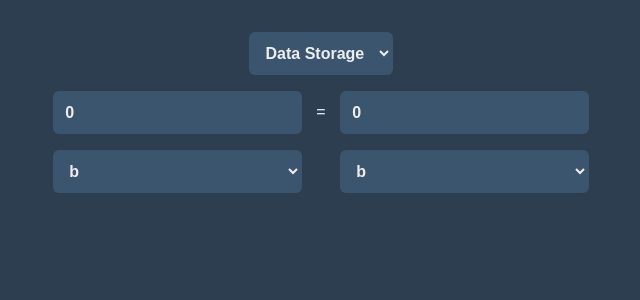
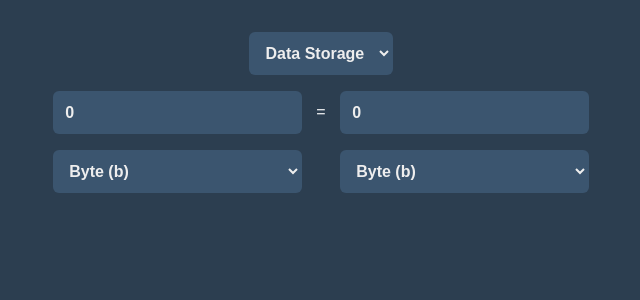
Before and after one commit to bramaudi/converto, a Vue app: page / in a window 1280 px wide. Shown: the top 300 px of the page, without its empty margins (319-959 px from the left). Built offline with nearby package versions, Linux system fonts and the light colour scheme.

Commit message:
chore: update core function

```diff
--- a/src/App.vue
+++ b/src/App.vue
@@ -56,10 +56,13 @@ const handleChange = (e: Event, prop: string) => {
   const {value} = (<HTMLInputElement>e.currentTarget)
   state[prop] = parseInt(value)
 
-  if (prop === 'valueB') {
+  if (prop === 'valueA' || prop === 'unitB') {
+    state.valueB = convert(state.valueA, [state.unitA, state.unitB])
+    return
+  }
+  if (prop === 'valueB' || prop === 'unitA') {
     state.valueA = convert(state.valueB, [state.unitB, state.unitA])
-  } else {
-    state.valueB = convert(state.valueA, [state.unitA, state.unitB])
+    return
   }
 }
 </script>
--- a/src/unit.ts
+++ b/src/unit.ts
@@ -4,17 +4,110 @@ const unit = (i: number) => Object.keys(factor[0])[i]
 
 property[0] = 'Data Storage'
 factor[0] = {
-	b: 1,
-	kb: 0.0009765625,
-	mb: 9.5367431640625e-7
+	'Byte (b)': 1,
+	'Kilobyte (kB)': Math.pow(1024, 1),
+	'Megabyte (MB)': Math.pow(1024, 2),
+	'Gigabyte (GB)': Math.pow(1024, 3),
+	'Terabyte (TB)': Math.pow(1024, 4),
+	'Petabyte (PB)': Math.pow(1024, 5),
 }
+
+// property[0] = "Acceleration";
+// factor[0] = {
+// 	"Meter/sq.sec (m/sec^2)": 1,
+// 	"Foot/sq.sec (ft/sec^2)": .3048,
+// 	"G (g)": 9.806650,
+// 	"Galileo (gal)": .01,
+// 	"Inch/sq.sec (in/sec^2)": 2.54E-02,
+// }
+
+// property[1] = "Area";
+// unit[1] = new Array("Square meter (m^2)", "Acre (acre)", "Are", "Barn (barn)", "Hectare", "Rood", "Square centimeter", "Square kilometer", "Circular mil", "Square foot (ft^2)", "Square inch (in^2)", "Square mile (mi^2)", "Square yard (yd^2)");
+// factor[1] = new Array(1, 4046.856, 100, 1E-28, 10000, 1011.71413184285, .0001, 1000000, 5.067075E-10, 9.290304E-02, 6.4516E-04, 2589988, .8361274);
+
+// property[2] = "Torque";
+// unit[2] = new Array("Newton-meter (N m)", "Dyne-centimeter(dy cm)", "Kgrf-meter (kgf m)", "lbf-inch (lbf in)", "lbf-foot (lbf ft)");
+// factor[2] = new Array(1, .0000001, 9.806650, .1129848, 1.355818);
+
+// property[3] = "Electricity";
+// unit[3] = new Array("Coulomb (Cb)", "Abcoulomb", "Ampere hour (A hr)", "Faraday (F)", "Statcoulomb", "Millifaraday (mF)", "Microfaraday (mu-F)", "Picofaraday (pF)");
+// factor[3] = new Array(1, 10, 3600, 96521.8999999997, .000000000333564, 96.5219, 9.65219E-02, 9.65219E-05);
+
+// property[4] = "Energy";
+// unit[4] = new Array("Joule (J)", "BTU (mean)", "BTU (thermochemical)", "Calorie (SI) (cal)", "Calorie (mean)(cal)", "Calorie (thermo)", "Electron volt (eV)", "Erg (erg)", "Foot-pound force", "Foot-poundal", "Horsepower-hour", "Kilocalorie (SI)(kcal)", "Kilocalorie (mean)(kcal)", "Kilowatt-hour (kW hr)", "Ton of TNT", "Volt-coulomb (V Cb)", "Watt-hour (W hr)", "Watt-second (W sec)");
+// factor[4] = new Array(1, 1055.87, 1054.35, 4.1868, 4.19002, 4.184, 1.6021E-19, .0000001, 1.355818, 4.214011E-02, 2684077.3, 4186.8, 4190.02, 3600000, 4.2E9, 1, 3600, 1);
+
+// property[5] = "Force";
+// unit[5] = new Array("Newton (N)", "Dyne (dy)", "Kilogram force (kgf)", "Kilopond force (kpf)", "Kip (k)", "Ounce force (ozf)", "Pound force (lbf)", "Poundal");
+// factor[5] = new Array(1, .00001, 9.806650, 9.806650, 4448.222, .2780139, .4535924, .138255);
+
+// property[6] = "Force / Length";
+// unit[6] = new Array("Newton/meter (N/m)", "Pound force/inch (lbf/in)", "Pound force/foot (lbf/ft)");
+// factor[6] = new Array(1, 175.1268, 14.5939);
+
+// property[7] = "Length";
+// unit[7] = new Array("Meter (m)", "Angstrom (A')", "Astronomical unit (AU)", "Caliber (cal)", "Centimeter (cm)", "Kilometer (km)", "Ell", "Em", "Fathom", "Furlong", "Fermi (fm)", "Foot (ft)", "Inch (in)", "League (int'l)", "League (UK)", "Light year (LY)", "Micrometer (mu-m)", "Mil", "Millimeter (mm)", "Nanometer (nm)", "Mile (int'l nautical)", "Mile (UK nautical)", "Mile (US nautical)", "Mile (US statute)", "Parsec", "Pica (printer)", "Picometer (pm)", "Point (pt)", "Rod", "Yard (yd)");
+// factor[7] = new Array(1, 1E-10, 1.49598E11, .000254, .01, 1000, 1.143, 4.2323E-03, 1.8288, 201.168, 1E-15, .3048, .0254, 5556, 5556, 9.46055E+15, .000001, .0000254, .001, 1E-9, 1852, 1853.184, 1852, 1609.344, 3.08374E+16, 4.217518E-03, 1E-12, .0003514598, 5.0292, .9144);
+
+// property[8] = "Light";
+// unit[8] = new Array("Lumen/sq.meter (Lu/m^2)", "Lumen/sq.centimeter", "Lumen/sq.foot", "Foot-candle (ft-cdl)", "Foot-lambert", "Candela/sq.meter", "Candela/sq.centimeter", "Lux (lux)", "Phot");
+// factor[8] = new Array(1, 10000, 10.76391, 10.76391, 10.76391, 3.14159250538575, 31415.9250538576, 1, 10000);
+
+// property[9] = "Mass";
+// unit[9] = new Array("Kilogram (kgr)", "Gram (gr)", "Milligram (mgr)", "Microgram (mu-gr)", "Carat (metric)(ct)", "Hundredweight (long)", "Hundredweight (short)", "Pound mass (lbm)", "Pound mass (troy)", "Ounce mass (ozm)", "Ounce mass (troy)", "Slug", "Ton (assay)", "Ton (long)", "Ton (short)", "Ton (metric)", "Tonne");
+// factor[9] = new Array(1, .001, 1e-6, .000000001, .0002, 50.80235, 45.35924, .4535924, .3732417, .02834952, .03110348, 14.5939, .02916667, 1016.047, 907.1847, 1000, 1000);
+
+// property[10] = "Mass Flow";
+// unit[10] = new Array("Kilogram/second (kgr/sec)", "Pound mass/sec (lbm/sec)", "Pound mass/min (lbm/min)");
+// factor[10] = new Array(1, .4535924, .007559873);
+
+// property[11] = "Density & Mass capacity";
+// unit[11] = new Array("Kilogram/cub.meter", "Grain/galon", "Grams/cm^3 (gr/cc)", "Pound mass/cubic foot", "Pound mass/cubic-inch", "Ounces/gallon (UK,liq)", "Ounces/gallon (US,liq)", "Ounces (mass)/inch", "Pound mass/gal (UK,liq)", "Pound mass/gal (US,liq)", "Slug/cubic foot", "Tons (long,mass)/cub.yard");
+// factor[11] = new Array(1, .01711806, 1000, 16.01846, 27679.91, 6.236027, 7.489152, 1729.994, 99.77644, 119.8264, 515.379, 1328.939);
+
+// property[12] = "Power";
+// unit[12] = new Array("Watt (W)", "Kilowatt (kW)", "Megawatt (MW)", "Milliwatt (mW)", "BTU (SI)/hour", "BTU (thermo)/second", "BTU (thermo)/minute", "BTU (thermo)/hour", "Calorie (thermo)/second", "Calorie (thermo)/minute", "Erg/second", "Foot-pound force/hour", "Foot-pound force/minute", "Foot-pound force/second", "Horsepower(550 ft lbf/s)", "Horsepower (electric)", "Horsepower (boiler)", "Horsepower (metric)", "Horsepower (UK)", "Kilocalorie (thermo)/min", "Kilocalorie (thermo)/sec");
+// factor[12] = new Array(1, 1000, 1000000, .001, .2930667, 1054.35, 17.5725, .2928751, 4.184, 6.973333E-02, .0000001, .0003766161, .02259697, 1.355818, 745.7, 746, 9809.5, 735.499, 745.7, 69.7333, 4184);
+
+// property[13] = "Pressure & Stress";
+// unit[13] = new Array("Newton/sq.meter", "Atmosphere (normal)", "Atmosphere (techinical)", "Bar", "Centimeter mercury(cmHg)", "Centimeter water (4'C)", "Decibar", "Kgr force/sq.centimeter", "Kgr force/sq.meter", "Kip/square inch", "Millibar", "Millimeter mercury(mmHg)", "Pascal (Pa)", "Kilopascal (kPa)", "Megapascal (Mpa)", "Poundal/sq.foot", "Pound-force/sq.foot", "Pound-force/sq.inch (psi)", "Torr (mmHg,0'C)");
+// factor[13] = new Array(1, 101325, 98066.5, 100000, 1333.22, 98.0638, 10000, 98066.5, 9.80665, 6894757, 100, 133.3224, 1, 1000, 1000000, 47.88026, 47.88026, 6894.757, 133.322);
+
+// // !!! Caution: Temperature requires an increment as well as a multiplying factor
+// // !!! and that's why it's handled differently
+// // !!! Be VERY careful in how you change this behavior
+// property[14] = "Temperature";
+// unit[14] = new Array("Degrees Celsius ('C)", "Degrees Fahrenheit ('F)", "Degrees Kelvin ('K)", "Degrees Rankine ('R)");
+// factor[14] = new Array(1, 0.555555555555, 1, 0.555555555555);
+// tempIncrement = new Array(0, -32, -273.15, -491.67);
+
+// property[15] = "Time";
+// unit[15] = new Array("Second (sec)", "Day (mean solar)", "Day (sidereal)", "Hour (mean solar)", "Hour (sidereal)", "Minute (mean solar)", "Minute (sidereal)", "Month (mean calendar)", "Second (sidereal)", "Year (calendar)", "Year (tropical)", "Year (sidereal)");
+// factor[15] = new Array(1, 8.640E4, 86164.09, 3600, 3590.17, 60, 60, 2628000, .9972696, 31536000, 31556930, 31558150);
+
+// property[16] = "Velocity & Speed";
+// unit[16] = new Array("Meter/second (m/sec)", "Foot/minute (ft/min)", "Foot/second (ft/sec)", "Kilometer/hour (kph)", "Knot (int'l)", "Mile (US)/hour (mph)", "Mile (nautical)/hour", "Mile (US)/minute", "Mile (US)/second", "Speed of light (c)", "Mach (STP)(a)");
+// factor[16] = new Array(1, 5.08E-03, .3048, .2777778, .5144444, .44707, .514444, 26.8224, 1609.344, 299792458, 340.0068750);
+
+// property[17] = "Viscosity";
+// unit[17] = new Array("Newton-second/meter", "Centipoise", "Centistoke", "Sq.foot/second", "Poise", "Poundal-second/sq.foot", "Pound mass/foot-second", "Pound force-second/sq.foot", "Rhe", "Slug/foot-second", "Stoke");
+// factor[17] = new Array(1, .001, .000001, 9.290304E-02, .1, 1.488164, 1.488164, 47.88026, 10, 47.88026, .0001);
+
+// property[18] = "Volume & Capacity";
+// unit[18] = new Array("Cubic Meter (m^3)", "Cubic centimeter", "Cubic millimeter", "Acre-foot", "Barrel (oil)", "Board foot", "Bushel (US)", "Cup", "Fluid ounce (US)", "Cubic foot", "Gallon (UK)", "Gallon (US,dry)", "Gallon (US,liq)", "Gill (UK)", "Gill (US)", "Cubic inch (in^3)", "Liter (new)", "Liter (old)", "Ounce (UK,fluid)", "Ounce (US,fluid)", "Peck (US)", "Pint (US,dry)", "Pint (US,liq)", "Quart (US,dry)", "Quart (US,liq)", "Stere", "Tablespoon", "Teaspoon", "Ton (register)", "Cubic yard");
+// factor[18] = new Array(1, .000001, .000000001, 1233.482, .1589873, .002359737, .03523907, .0002365882, .00002957353, .02831685, .004546087, .004404884, .003785412, .0001420652, .0001182941, .00001638706, .001, .001000028, .00002841305, .00002957353, 8.8097680E-03, .0005506105, 4.7317650E-04, .001101221, 9.46353E-04, 1, .00001478676, .000004928922, 2.831685, .7645549);
+
+// property[19] = "Volume Flow";
+// unit[19] = new Array("Cubic meter/second", "Cubic foot/second", "Cubic foot/minute", "Cubic inches/minute", "Gallons (US,liq)/minute)");
+// factor[19] = new Array(1, .02831685, .0004719474, 2.731177E-7, 6.309020E-05);
+
 
 const convert = (value: number, units: [number, number]) => {
 	const [unitA, unitB] = units
 	if (unitA == unitB) return value
 	return (unitA < unitB)
-		? value * factor[0][unit(unitA > 0 ? unitA : unitB)]
-		: value / factor[0][unit(unitB > 0 ? unitB : unitA)]
+		? (value * factor[0][unit(unitA)]) / factor[0][unit(unitB)]
+		: (value / factor[0][unit(unitB)]) * factor[0][unit(unitA)]
 }
 
 export { property, factor, unit, convert }
```
Also changed, not shown: 1 other file (tests, documents, lock files or other folders).
